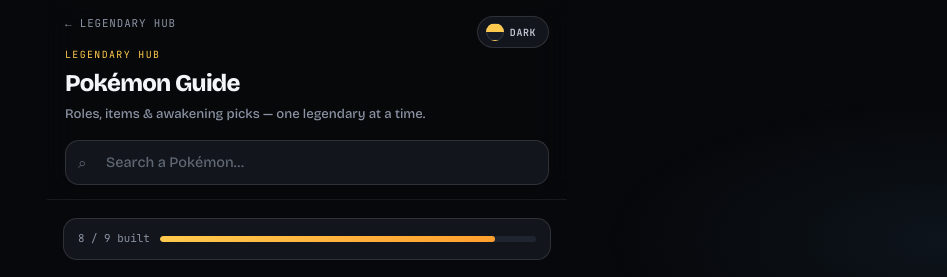
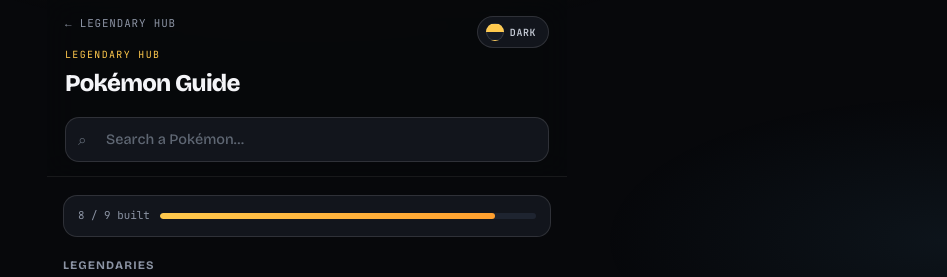
Before and after one commit to vaghelavirpal90-cyber/Pokemon-guilde, a plain HTML site: page index.html in a window 1280 px wide. Shown: the top 277 px of the page, without its empty margins (333-1280 px from the left). Drawn offline with nearby package versions, Linux system fonts and the light colour scheme.

Commit message:
Remove Pokémon Guide header tagline

```diff
--- a/index.html
+++ b/index.html
@@ -183,7 +183,7 @@
     </div>
     <div class="header-eyebrow">Legendary Hub</div>
     <div class="header-title">Pokémon Guide</div>
-    <div class="header-sub">Roles, items &amp; awakening picks — one legendary at a time.</div>
+
     <div class="search-wrap">
       <span class="search-icon">⌕</span>
       <input class="search-input" id="searchInput" type="text" placeholder="Search a Pokémon…" autocomplete="off">
```
